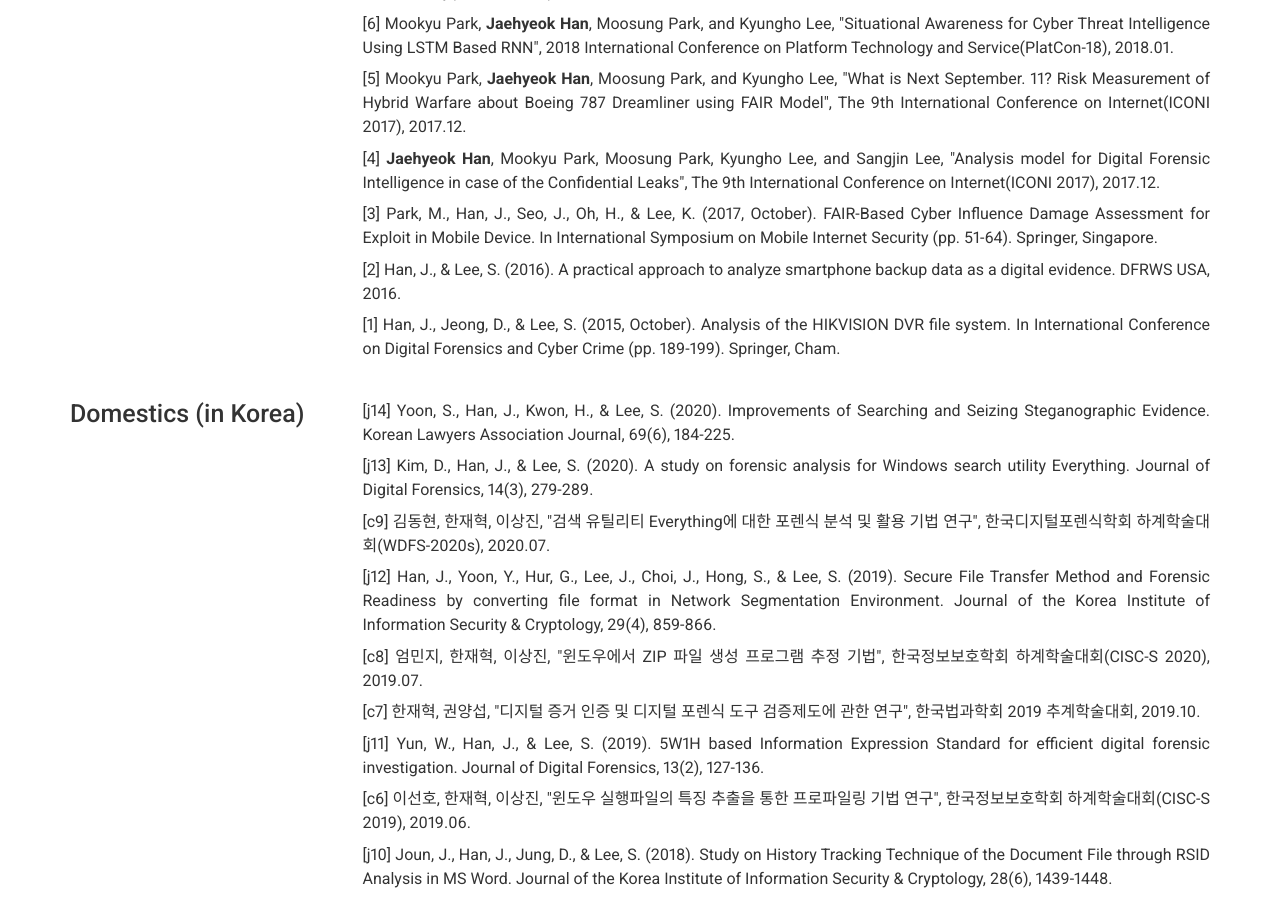
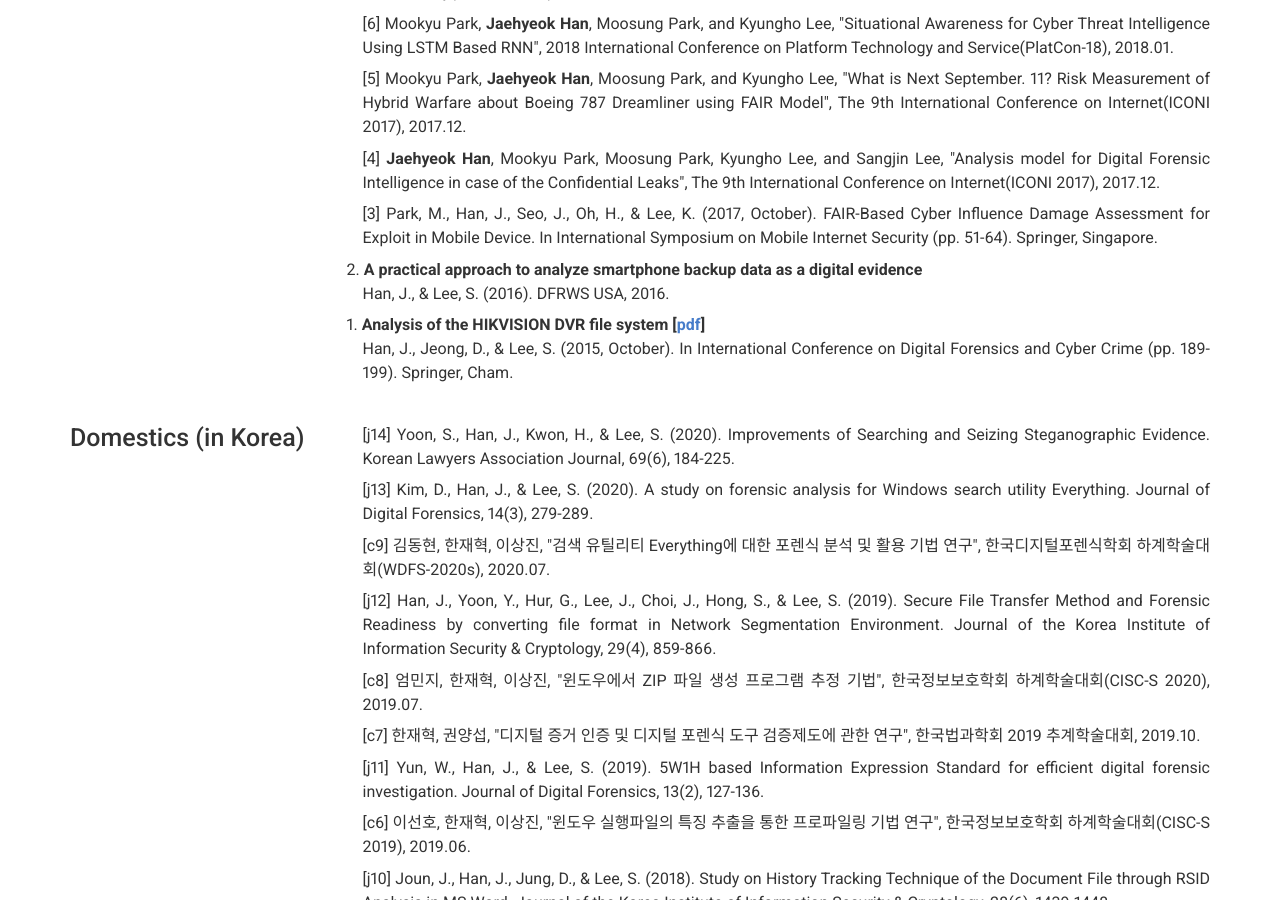
Before and after one commit to JaehyeokHan/jaehyeokhan.github.io, a Jekyll site: the page built from index.md, in a window 1280 px wide and 900 px high, scrolled down 2559 px. Built offline with Jekyll 4.4.1, drawn with Linux system fonts in a browser that asks for light colours; nearby versions of some CDN libraries; some of the changed text lies outside the part shown.

Commit message:
Update _config.yml

```diff
--- a/_config.yml
+++ b/_config.yml
@@ -57,7 +57,8 @@ about_content: | # this will include new lines to allow paragraphs
   My research interests include *digital forensics*, *information security*, and *cryptography*.
 
   - [School of Cybersecurity](https://gss.korea.edu/), [Korea University](http://www.korea.edu/)
-  - [Digital Forensic Research Center (DFRC)](http://forensic.korea.ac.kr/) [*[RETR](https://sites.google.com/a/forensic.or.kr/main/)*] at Institute of Cyber Security & Privacy (ICSP)
+  - [Institute of Cyber Security & Privacy (ICSP)](https://gss.korea.edu/sis_en/organisations/center.do)
+  - [Digital Forensic Research Center (DFRC)](http://forensic.korea.ac.kr/) [*[RETR](https://sites.google.com/a/forensic.or.kr/main/)*] at ICSP
 
 content:
   - title: Project # Title for the section
@@ -164,8 +165,8 @@ content:
           <p>[5] Mookyu Park, <b>Jaehyeok Han</b>, Moosung Park, and Kyungho Lee, "What is Next September. 11? Risk Measurement of Hybrid Warfare about Boeing 787 Dreamliner using FAIR Model", The 9th International Conference on Internet(ICONI 2017), 2017.12.</p>
           <p>[4] <b>Jaehyeok Han</b>, Mookyu Park, Moosung Park, Kyungho Lee, and Sangjin Lee, "Analysis model for Digital Forensic Intelligence in case of the Confidential Leaks", The 9th International Conference on Internet(ICONI 2017), 2017.12.</p>
           <p>[3] Park, M., Han, J., Seo, J., Oh, H., & Lee, K. (2017, October). FAIR-Based Cyber Influence Damage Assessment for Exploit in Mobile Device. In International Symposium on Mobile Internet Security (pp. 51-64). Springer, Singapore.</p>
-          <p>[2] Han, J., & Lee, S. (2016). A practical approach to analyze smartphone backup data as a digital evidence. DFRWS USA, 2016.</p>
-          <p>[1] Han, J., Jeong, D., & Lee, S. (2015, October). Analysis of the HIKVISION DVR file system. In International Conference on Digital Forensics and Cyber Crime (pp. 189-199). Springer, Cham.</p>
+          <p style="text-indent: -1em;">2. <b>A practical approach to analyze smartphone backup data as a digital evidence</b><br>Han, J., & Lee, S. (2016). DFRWS USA, 2016.</p>
+          <p style="text-indent: -1em;">1. <b>Analysis of the HIKVISION DVR file system [<A href = "https://eudl.eu/pdf/10.1007/978-3-319-25512-5_13" target = "top">pdf</A>]</b><br>Han, J., Jeong, D., & Lee, S. (2015, October). In International Conference on Digital Forensics and Cyber Crime (pp. 189-199). Springer, Cham.</p>
 
       - layout: left
         title: Domestics (in Korea)
```
